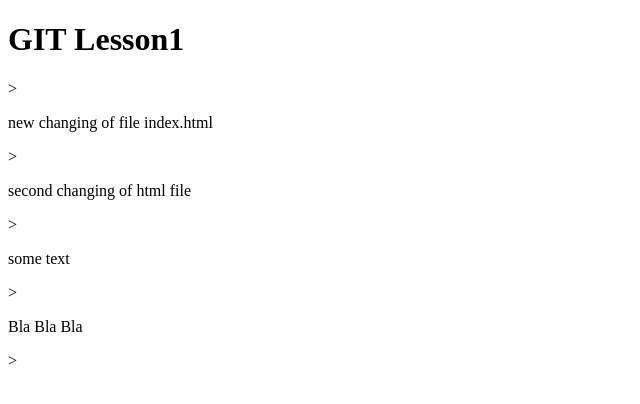
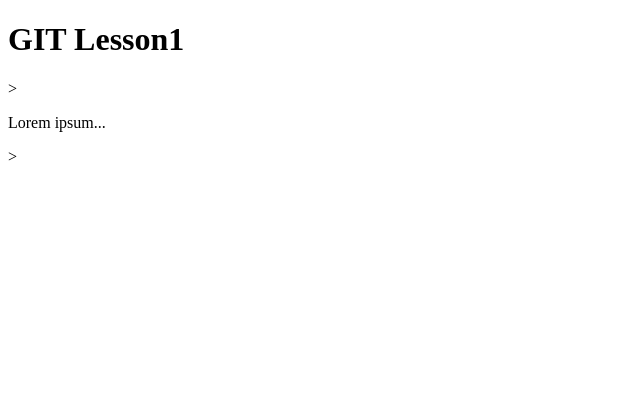
Before and after one commit to tsvilii/site, a plain HTML site: page index.html in a window 1280 px wide. Shown: the whole page, without its empty margins (0-640 px from the left). Drawn offline with Linux system fonts and the light colour scheme.

Commit message:
third commit

```diff
--- a/index.html
+++ b/index.html
@@ -5,9 +5,6 @@
 </head>
 <body>
 	<h1>GIT Lesson1</h1>>
-	<p>new changing of file index.html</p>>
-	<p>second changing of html file</p>>
-	<p>some text</p>>
-	<p>Bla Bla Bla</p>>
+	<p>Lorem ipsum...</p>>
 </body>
 </html>
```
